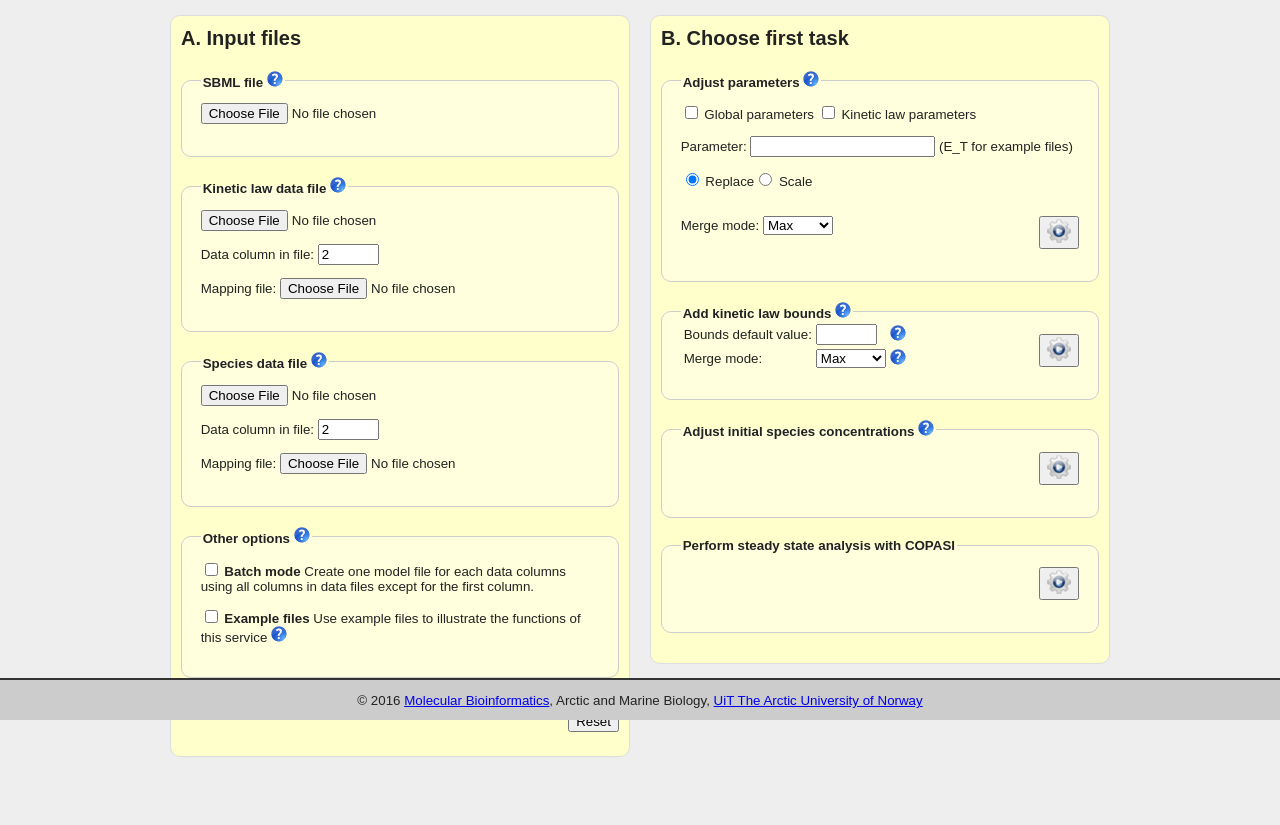
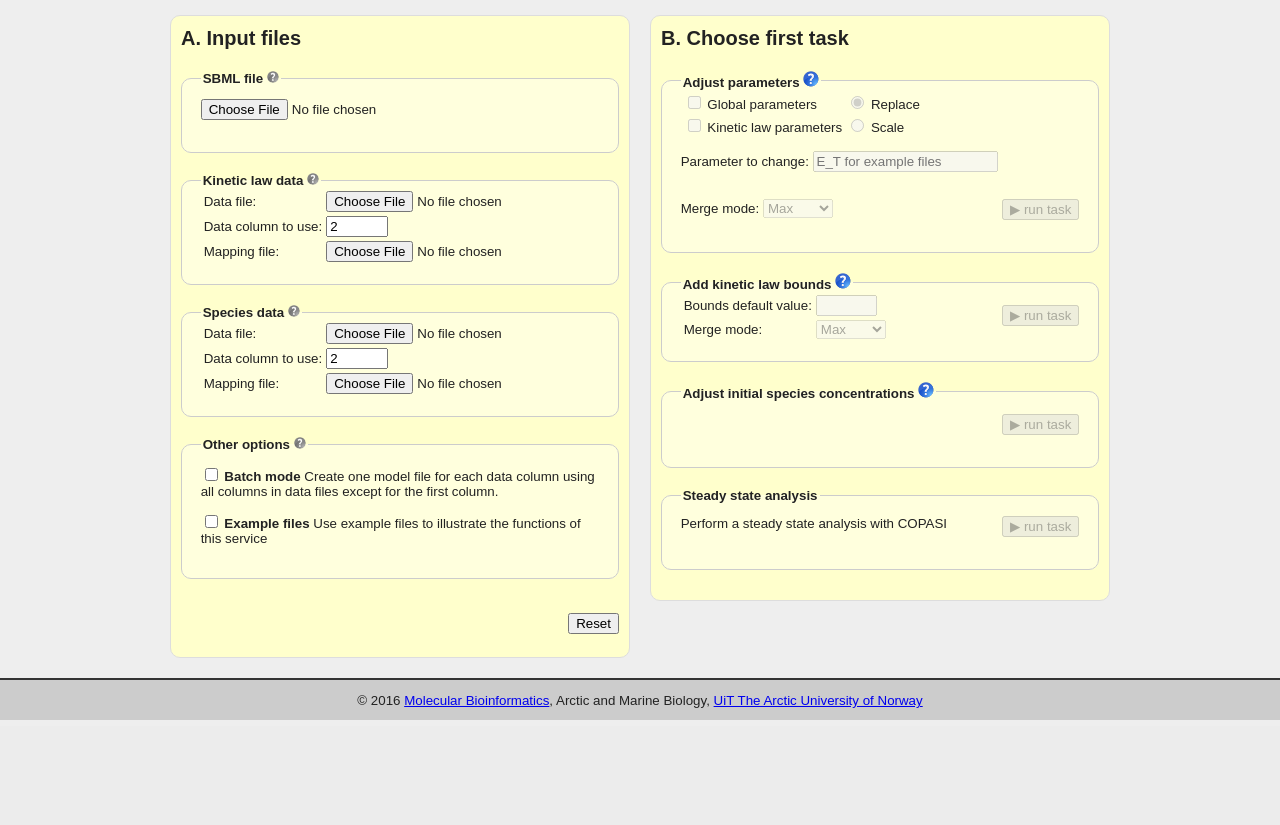
Before and after one commit to MolecularBioinformatics/sbml-mod-web, a Django app: template sbmlmod/templates/sbmlmod/index.html in a window 1280 px wide. Shown: the part 80-905 px from the top of the page. After the commit the page ends 800 px from the top, so only its background shows below. Run offline with Django 3.2, Linux system fonts and the light colour scheme; tables that the repository leaves empty hold one stand-in row (values such as "Sample post"); the template is opened without the code that fills it: values that come from a table or form of the project are taken from there, most other values are stand-ins (such as "Sample title", 1, 10 or a date in 2020).

Commit message:
Prettyfied the user interface

```diff
--- a/sbmlmod/forms.py
+++ b/sbmlmod/forms.py
@@ -30,7 +30,7 @@
     # Kinetic law parameters
     global_parameters = forms.BooleanField(required=False)
     kinetic_law_parameters = forms.BooleanField(required=False)
-    parameter = forms.CharField(required=False)
+    parameter = forms.CharField(required=False, widget=forms.TextInput(attrs={'placeholder': 'E_T for example files'}))
     replace_or_scale = forms.ChoiceField(choices=REPLACE_OR_SCALE, widget=forms.RadioSelect(), initial='replace')
 
     # Kinetic law bounds
@@ -49,7 +49,7 @@
     # Kinetic law parameters
     global_parameters = forms.BooleanField(required=False)
     kinetic_law_parameters = forms.BooleanField(required=False)
-    parameter = forms.CharField(required=False)
+    parameter = forms.CharField(required=False, widget=forms.TextInput(attrs={'placeholder': 'E_T for example files'}))
     replace_or_scale = forms.ChoiceField(choices=REPLACE_OR_SCALE, widget=forms.RadioSelect(), initial='replace', required=False)
 
     # Kinetic law bounds
--- a/sbmlmod/templates/sbmlmod/formstuff.html
+++ b/sbmlmod/templates/sbmlmod/formstuff.html
@@ -6,23 +6,25 @@
 <fieldset id="field_kinetic">
 <legend>Adjust parameters <img src="{% static 'sbmlmod/images/help_16.png' %}" alt="help" /></legend>
 {% csrf_token %}
+<table>
+<tr>
+	<td>{{ form.global_parameters }} <label for="id_global_parameters">Global parameters</label></td>
+	<td>{{ form.replace_or_scale.0 }}</td>
+</tr>
+<tr>
+	<td>{{ form.kinetic_law_parameters }} <label for="id_kinetic_law_parameters">Kinetic law parameters</label></td>
+	<td>{{ form.replace_or_scale.1 }}</td>
+</tr>
+</table>
 <p>
-	{{ form.global_parameters }} <label for="id_global_parameters">Global parameters</label>
-	{{ form.kinetic_law_parameters }} <label for="id_kinetic_law_parameters">Kinetic law parameters</label>
-</p>
-<p>
-	<label for="id_parameter">Parameter:</label>
-	{{ form.parameter }} (E_T for example files)
-</p>
-<p>
-	{% for radio in form.replace_or_scale %}{{ radio }}{% endfor %}
+	<label for="id_parameter">Parameter to change:</label> {{ form.parameter }}
 </p>
 <p class="left">
 	Merge mode:
 	{{ form.kl_merge_mode }}
 </p>
 <p class="right">
-	<button type="submit" name="kinetic"><img src="{% static 'sbmlmod/images/system-run-5.png' %}" alt="Run" /></button>
+	<button type="submit" name="kinetic">▶ run task</button>
 </p>
 </fieldset>
 {% endblock %}
@@ -34,16 +36,14 @@
 	<tr>
 		<td><label for="id_bounds_default">Bounds default value:</label></td>
 		<td>{{ form.bounds_default }}</td>
-		<td><img src="{% static 'sbmlmod/images/help_16.png' %}" alt="help" /></td>
 	</tr>
 	<tr>
 		<td><label for="id_b_merge_mode">Merge mode:</label></td>
 		<td>{{ form.b_merge_mode }}</td>
-		<td><img src="{% static 'sbmlmod/images/help_16.png' %}" alt="help" /></td>
 	</tr>
 	</table>
 	<p class="right">
-		<button type="submit" name="bounds"><img src="{% static 'sbmlmod/images/system-run-5.png' %}" alt="Run" /></button>
+		<button type="submit" name="bounds">▶ run task</button>
 	</p>
 </fieldset>
 {% endblock %}
@@ -53,17 +53,20 @@
 	<legend>Adjust initial species concentrations <img src="{% static 'sbmlmod/images/help_16.png' %}" alt="help" /></legend>
 
 	<p class="right">
-		<button type="submit" name="species"><img src="{% static 'sbmlmod/images/system-run-5.png' %}" alt="Run" /></button>
+		<button type="submit" name="species">▶ run task</button>
 	</p>
 </fieldset>
 {% endblock %}
 
 {% block perform_steady_state %}
 <fieldset id="field_steady_state">
-	<legend>Perform steady state analysis with COPASI</legend>
+	<legend>Steady state analysis</legend>
+	<p class="left">
+		Perform a steady state analysis with COPASI
+	</p>
 
 	<p class="right">
-		<button type="submit" name="copasi"><img src="{% static 'sbmlmod/images/system-run-5.png' %}" alt="Run" /></button>
+		<button type="submit" name="copasi">▶ run task</button>
 	</p>
 </fieldset>
 {% endblock %}
--- a/sbmlmod/templates/sbmlmod/index.html
+++ b/sbmlmod/templates/sbmlmod/index.html
@@ -42,6 +42,8 @@ window.onload = function()
 	{
 		setTimeout(updateUseability, 20);
 	};
+
+	updateUseability();
 };
 </script>
 {% endblock %}
@@ -68,51 +70,57 @@ window.onload = function()
 			{% endfor %}
 			{{ form.non_field_errors }}
 			<fieldset>
-				<legend>SBML file <a href="help?page=sbml_file"><img src="{% static 'sbmlmod/images/help_16.png' %}" alt="[help]" /></a></legend>
+				<legend>SBML file <a href="help?page=sbml_file"><img src="{% static 'sbmlmod/images/help.png' %}" alt="[help]" /></a></legend>
 				<p>
 					{{ form.sbml_file }}
 				</p>
 			</fieldset>
 			<fieldset>
-				<legend>Kinetic law data file <a href="help?page=kl_data_file"><img src="{% static 'sbmlmod/images/help_16.png' %}" alt="[help]" /></a></legend>
-				<p>
-					{{ form.kinetic_law_data_file }}
-				</p>
-				<p>
-					<label for="id_kl_data_column">Data column in file:</label>
-					{{ form.kl_data_column }}
-				</p>
-				<p>
-					Mapping file:
-					{{ form.kl_mapping_file }}
-				</p>
+				<legend>Kinetic law data <a href="help?page=kl_data_file"><img src="{% static 'sbmlmod/images/help.png' %}" alt="[help]" /></a></legend>
+				<table>
+					<tr>
+						<td>Data file:</td>
+						<td>{{ form.kinetic_law_data_file }}</td>
+					</tr>
+					<tr>
+						<td><label for="id_kl_data_column">Data column to use:</label></td>
+						<td>{{ form.kl_data_column }}</td>
+					</tr>
+					<tr>
+						<td>Mapping file:</td>
+						<td>{{ form.kl_mapping_file }}</td>
+					</tr>
+				</table>
 			</fieldset>
 			<fieldset>
-				<legend>Species data file <a href="help?page=s_data_file"><img src="{% static 'sbmlmod/images/help_16.png' %}" alt="[help]" /></a></legend>
-				<p>
-					{{ form.species_data_file }}
-				</p>
-				<p>
-					<label for="id_s_data_column">Data column in file:</label>
-					{{ form.s_data_column }}
-				</p>
-				<p>
-					Mapping file:
-					{{ form.s_mapping_file }}
-				</p>
+				<legend>Species data <a href="help?page=s_data_file"><img src="{% static 'sbmlmod/images/help.png' %}" alt="[help]" /></a></legend>
+				<table>
+					<tr>
+						<td>Data file:</td>
+						<td>{{ form.species_data_file }}</td>
+					</tr>
+					<tr>
+						<td><label for="id_s_data_column">Data column to use:</label></td>
+						<td>{{ form.s_data_column }}</td>
+					</tr>
+					<tr>
+						<td>Mapping file:</td>
+						<td>{{ form.s_mapping_file }}</td>
+					</tr>
+				</table>
 			</fieldset>
 
 			<fieldset>
-				<legend>Other options <a href="help?page=s_data_file"><img src="{% static 'sbmlmod/images/help_16.png' %}" alt="[help]" /></a></legend>
+				<legend>Other options <a href="help?page=s_data_file"><img src="{% static 'sbmlmod/images/help.png' %}" alt="[help]" /></a></legend>
 				<p>
-					{{ form.batch_mode }} <label for="id_batch_mode"><b>Batch mode</b> Create one model file for each data columns using all columns in data files except for the first column.</label>
+					{{ form.batch_mode }} <label for="id_batch_mode"><b>Batch mode</b> Create one model file for each data column using all columns in data files except for the first column.</label>
 				</p>
 				<p>
-					{{ form.example_files }} <label for="id_example_files"><b>Example files </b> Use example files to illustrate the functions of this service <a href="help?page=example_files"><img src="{% static 'sbmlmod/images/help_16.png' %}" alt="[help]" /></a></label>
+					{{ form.example_files }} <label for="id_example_files"><b>Example files </b> Use example files to illustrate the functions of this service</label>
 				</p>
 			</fieldset>
 			<!--<p class="left">
-				{{ form.case_sensitive }} <label for="id_case_sensitive">Mappings are case sensitive <a href="help?page=case_sensitive"><img src="{% static 'sbmlmod/images/help_16.png' %}" alt="[help]" /></a> <b>(not working, yet!)</b></label>
+				{{ form.case_sensitive }} <label for="id_case_sensitive">Mappings are case sensitive <a href="help?page=case_sensitive"><img src="{% static 'sbmlmod/images/help.png' %}" alt="[help]" /></a> <b>(not working, yet!)</b></label>
 			</p>-->
 			<p class="right">
 				<button type="reset" id="resetbutton">Reset</button>
```
Also changed, not shown: sbmlmod/static/sbmlmod/css/sbmlmod.css (+0 -23 lines), sbmlmod/templates/sbmlmod/help.html (+6 -6 lines), sbmlmod/static/sbmlmod/images/help.png (added), sbmlmod/static/sbmlmod/images/help_24.png (deleted), sbmlmod/static/sbmlmod/images/help_32.png (deleted).
